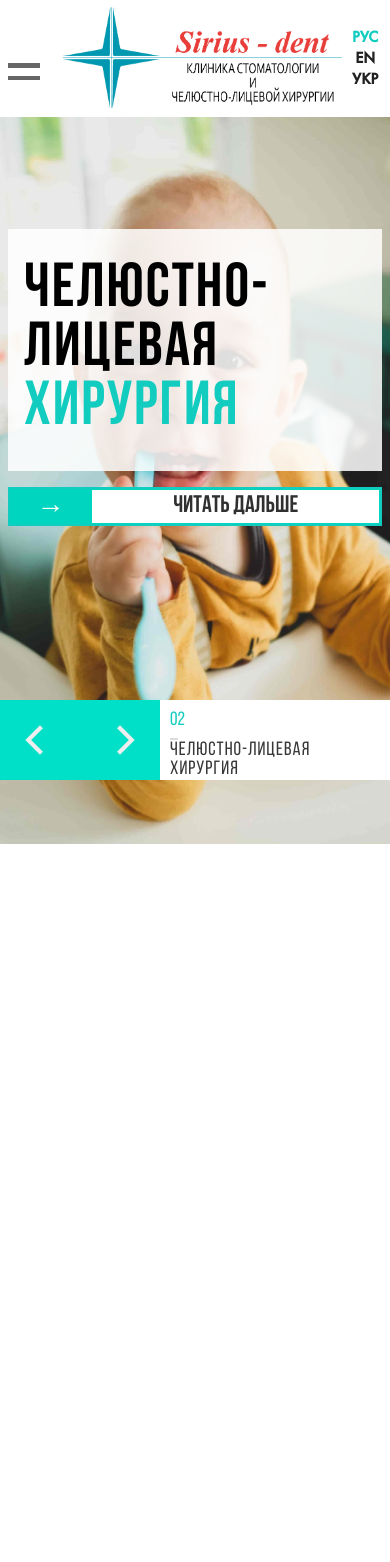
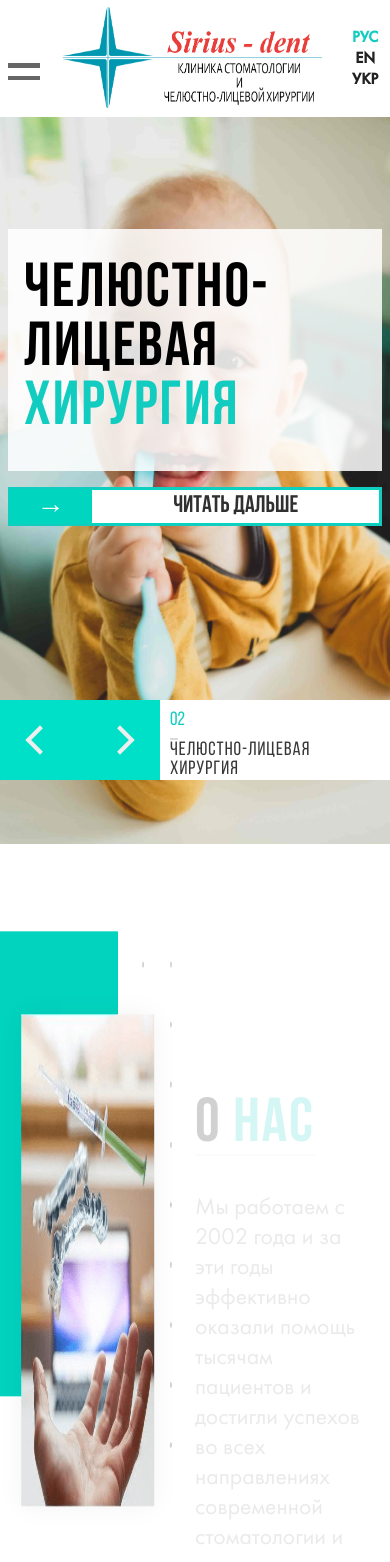
Before and after one commit to ilsrbn/nextjs-sirius, a Next.js app: page / in a window 390 px wide. Shown: the top 1562 px of the page. Before the commit the page ends 844 px from the top, so only its background shows below. Built offline with nearby package versions, Linux system fonts and the light colour scheme.

Commit message:
changed viewport

```diff
--- a/components/content/slides/Slide_1.js
+++ b/components/content/slides/Slide_1.js
@@ -11,7 +11,7 @@ function Slide1() {
 		<div className="container__slide">
 			<div className="container__text">
 				<span className="container__header">
-					<h2 data-swiper-parallax='40%' data-swiper-parallax-opacity={ 0.5 }>P R E - F I X E D</h2>
+					<h2 data-swiper-parallax='40%' data-swiper-parallax-opacity={ 0.5 }>F I X E D</h2>
 					<h1 data-swiper-parallax='20%' data-swiper-parallax-opacity={ 0.2 }>{curloc.h1}</h1>
 					<h2 data-swiper-parallax='40%' data-swiper-parallax-opacity={ 0.5 }>{curloc.h2}</h2>
 				</span>
--- a/styles/Content.css
+++ b/styles/Content.css
@@ -3,7 +3,7 @@
 	height: auto;
 	width: auto;
 	left: 17.2vw;
-	top: 13.9%;
+	top: 13.9vh;
   overflow: hidden;
 }
 
@@ -40,11 +40,11 @@
   }
 
   .page {
-    height: 86.1vh;
+    height: 100%;
   }
 
   .swiper-slide {
-    flex: 0 1 86.1vh;
+    flex: 0 1 16.666%;
   }
 
   .wrapper {
--- a/styles/Header.css
+++ b/styles/Header.css
@@ -189,4 +189,8 @@
   .language_selector .delimiter {
     display: none;
   }
+
+  .logo {
+    width: 80%;
+  }
 }
```
